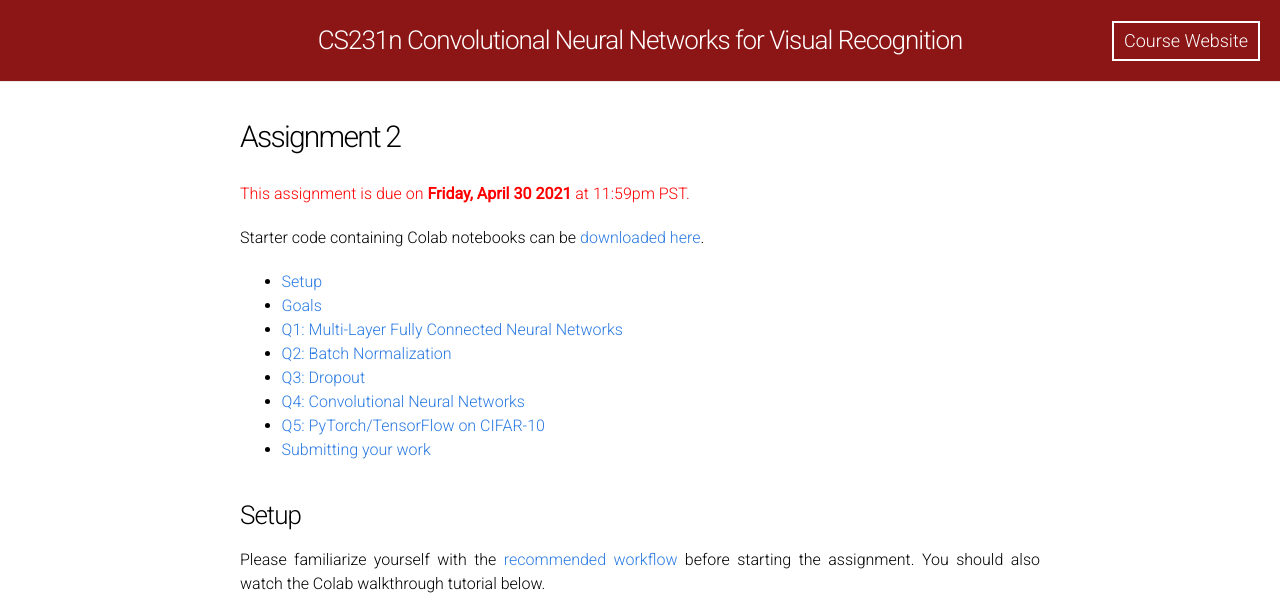
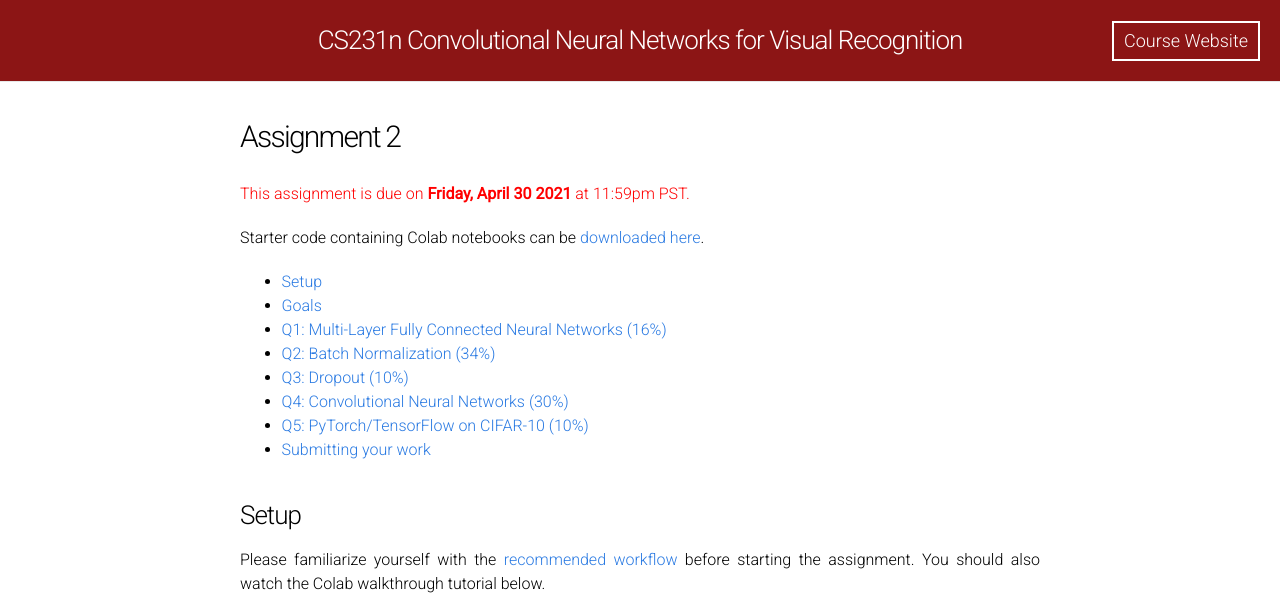
Before and after one commit to cs231n/cs231n.github.io, a Jekyll site: the page built from assignments/2021/assignment2.md, in a window 1280 px wide and 1400 px high, cut to the strip 0-612 px from the top of the window. Built offline with Jekyll 4.4.1, drawn with Linux system fonts in a browser that asks for light colours; some of the changed text lies outside the part shown.

Commit message:
add point breakdown for a2

```diff
--- a/assignments/2021/assignment2.md
+++ b/assignments/2021/assignment2.md
@@ -11,11 +11,11 @@ Starter code containing Colab notebooks can be [downloaded here]({{site.hw_2_col
 
 - [Setup](#setup)
 - [Goals](#goals)
-- [Q1: Multi-Layer Fully Connected Neural Networks](#q1-fully-connected-neural-network)
-- [Q2: Batch Normalization](#q2-batch-normalization)
-- [Q3: Dropout](#q3-dropout)
-- [Q4: Convolutional Neural Networks](#q4-convolutional-networks)
-- [Q5: PyTorch/TensorFlow on CIFAR-10](#q5-pytorch--tensorflow-on-cifar-10)
+- [Q1: Multi-Layer Fully Connected Neural Networks (16%)](#q1-multi-layer-fully-connected-neural-networks-16)
+- [Q2: Batch Normalization (34%)](#q2-batch-normalization-34)
+- [Q3: Dropout (10%)](#q3-dropout-10)
+- [Q4: Convolutional Neural Networks (30%)](#q4-convolutional-neural-networks-30)
+- [Q5: PyTorch/TensorFlow on CIFAR-10 (10%)](#q5-pytorchtensorflow-on-cifar-10-10)
 - [Submitting your work](#submitting-your-work)
 
 ### Setup
@@ -42,25 +42,25 @@ In this assignment you will practice writing backpropagation code, and training
 - Understand the architecture of **Convolutional Neural Networks** and get practice with training them.
 - Gain experience with a major deep learning framework, such as **TensorFlow** or **PyTorch**.
 
-### Q1: Multi-Layer Fully Connected Neural Networks
+### Q1: Multi-Layer Fully Connected Neural Networks (16%)
 
 The notebook `FullyConnectedNets.ipynb` will have you implement fully connected
 networks of arbitrary depth. To optimize these models you will implement several
 popular update rules.
 
-### Q2: Batch Normalization
+### Q2: Batch Normalization (34%)
 
 In notebook `BatchNormalization.ipynb` you will implement batch normalization, and use it to train deep fully connected networks.
 
-### Q3: Dropout
+### Q3: Dropout (10%)
 
 The notebook `Dropout.ipynb` will help you implement dropout and explore its effects on model generalization.
 
-### Q4: Convolutional Neural Networks
+### Q4: Convolutional Neural Networks (30%)
 
 In the notebook `ConvolutionalNetworks.ipynb` you will implement several new layers that are commonly used in convolutional networks.
 
-### Q5: PyTorch/TensorFlow on CIFAR-10
+### Q5: PyTorch/TensorFlow on CIFAR-10 (10%)
 
 For this last part, you will be working in either TensorFlow or PyTorch, two popular and powerful deep learning frameworks. **You only need to complete ONE of these two notebooks.** While you are welcome to explore both for your own learning, there will be no extra credit.
 
```
